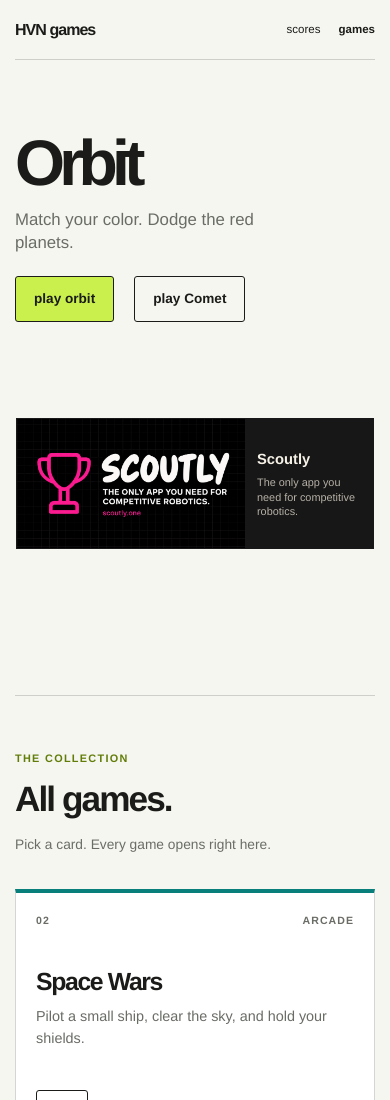
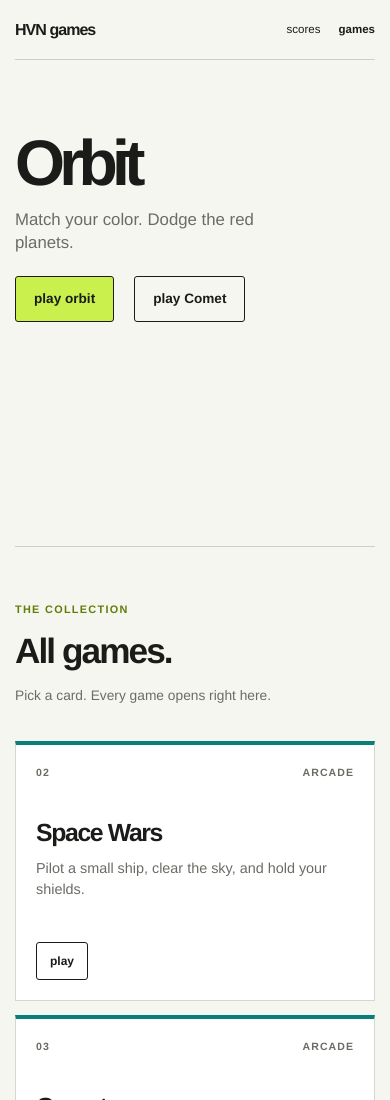
Before and after one commit to henryvn27/hvn-games, a website built with Vite: page site/index.html in a window 390 px wide. Shown: the top 1100 px of the page. Built offline with nearby package versions, Linux system fonts and the light colour scheme.

Commit message:
Remove house ad fallback

```diff
--- a/site/src/ads.js
+++ b/site/src/ads.js
@@ -1,80 +1,5 @@
-const GOOGLE_AD_FALLBACK_DELAY = 8000;
 const GOOGLE_AD_CLIENT = "ca-pub-1123012671033143";
 const GOOGLE_AD_SLOT = "5915584309";
-
-function hasFilledGoogleAd() {
-  const filledSlot = document.querySelector('ins.adsbygoogle[data-ad-status="filled"], [data-ad-status="filled"]');
-  if (filledSlot) return true;
-
-  return [...document.querySelectorAll("iframe")].some((frame) => {
-    const slot = frame.closest("ins.adsbygoogle");
-    if (slot?.dataset.adStatus === "unfilled") return false;
-    const source = frame.getAttribute("src") || "";
-    if (!/googleadservices\.com|doubleclick\.net|googlesyndication\.com/.test(source)) return false;
-    const rect = frame.getBoundingClientRect();
-    const style = window.getComputedStyle(frame);
-    return rect.width > 0 && rect.height > 0 && style.display !== "none" && style.visibility !== "hidden";
-  });
-}
-
-function hasGoogleAdResponse() {
-  return Boolean(document.querySelector('ins.adsbygoogle[data-ad-status="filled"], ins.adsbygoogle[data-ad-status="unfilled"]'));
-}
-
-function hideFallback(preview) {
-  preview.hidden = true;
-  preview.setAttribute("aria-hidden", "true");
-  preview.dataset.adFallback = "hidden";
-}
-
-function showFallback(preview) {
-  if (hasFilledGoogleAd()) return;
-  preview.hidden = false;
-  preview.removeAttribute("aria-hidden");
-  preview.dataset.adFallback = "shown";
-}
-
-export function mountAdPreview() {
-  if (document.querySelector("[data-ad-preview]")) return;
-  const preview = document.createElement("aside");
-  preview.className = "ad-preview";
-  preview.dataset.adPreview = "true";
-  preview.setAttribute("aria-label", "Sponsor message");
-  preview.hidden = true;
-  preview.setAttribute("aria-hidden", "true");
-  preview.innerHTML = `
-    <a class="ad-preview-link" href="https://scoutly.one" target="_blank" rel="noreferrer">
-      <img src="${import.meta.env.BASE_URL}assets/scoutly-house-ad.png" alt="Scoutly: the only app you need for competitive robotics">
-      <span class="ad-preview-caption"><strong>Scoutly</strong><span>The only app you need for competitive robotics.</span></span>
-    </a>
-  `;
-  const anchor = document.querySelector("[data-ad-anchor]");
-  const main = document.querySelector("main");
-  if (anchor) {
-    anchor.insertAdjacentElement("afterend", preview);
-  } else if (main) {
-    main.append(preview);
-  } else {
-    document.body.append(preview);
-  }
-
-  const settle = () => {
-    if (hasFilledGoogleAd()) {
-      hideFallback(preview);
-      return;
-    }
-    if (hasGoogleAdResponse()) showFallback(preview);
-  };
-  const observer = new MutationObserver(settle);
-  observer.observe(document.body, { childList: true, subtree: true, attributes: true, attributeFilter: ["data-ad-status", "src"] });
-  const timeout = window.setTimeout(() => showFallback(preview), GOOGLE_AD_FALLBACK_DELAY);
-  window.__hvnAdFallbackCleanup = () => {
-    observer.disconnect();
-    window.clearTimeout(timeout);
-  };
-  showFallback(preview);
-  settle();
-}
 
 export function mountGoogleAdSlots() {
   const anchors = [...document.querySelectorAll("[data-google-ad-slot]")];
--- a/site/src/main.js
+++ b/site/src/main.js
@@ -1,5 +1,5 @@
 import "./styles.css";
-import { mountAdPreview, mountGoogleAdSlots } from "./ads.js";
+import { mountGoogleAdSlots } from "./ads.js";
 import { createGameTracker, getExperimentAssignment, getLeaderboard, getPlayReport, getPlayerName, recordGalleryView, recordLeaderboardScore, resetPlayReport, setPlayerName } from "./play-intelligence.js";
 import orbitPolicyArtifact from "../../games/phasebound/orbit-policy.json";
 import { renderGameShelf, SHELF_GAMES } from "./shelf.js";
@@ -25,12 +25,10 @@ const LEADERBOARD_GAMES = [
 if (params.get("game")) {
   renderGame().finally(() => {
     mountGoogleAdSlots();
-    mountAdPreview();
   });
 } else {
   renderGallery();
   mountGoogleAdSlots();
-  mountAdPreview();
 }
 
 function renderGallery() {
@@ -51,7 +49,7 @@ function renderGallery() {
       </nav>
     </header>
     <main>
-      <section class="phasebound-home page-width" aria-labelledby="hero-title" data-ad-anchor="after-hero">
+      <section class="phasebound-home page-width" aria-labelledby="hero-title">
         <div class="phasebound-home-copy">
           <h1 id="hero-title">Orbit</h1>
           <p class="phasebound-rule">Match your color. Dodge the red planets.</p>
@@ -521,7 +519,7 @@ async function renderGame() {
         <h1>Orbit</h1>
         <p class="game-blurb">Match your color. Dodge the red planets.</p>
       </div>
-      <section class="game-frame" aria-label="Orbit game" data-ad-anchor="after-game">
+      <section class="game-frame" aria-label="Orbit game">
         <div class="hud" aria-live="polite">
           <div class="hud-group hud-score"><strong id="hud-score">0000</strong><span id="hud-phase" class="hud-phase">phase 1 · steady</span><span id="hud-lives" class="hud-lives" hidden></span></div>
           <div class="phase-control"><button id="phase-switch" class="phase-button" type="button" data-phase="cyan" aria-label="Switch color. Current color: cyan"><span aria-hidden="true"></span></button><span id="hud-streak" class="hud-streak">streak 0</span></div>
--- a/site/src/styles.css
+++ b/site/src/styles.css
@@ -951,38 +951,6 @@ h3 { font-size: clamp(2rem, 3vw, 3rem); margin-bottom: 16px; }
   overflow: hidden;
 }
 .google-ad-slot:has(ins[data-ad-status="unfilled"]) { min-height: 0; height: 0; margin-block: 0; }
-.ad-preview {
-  width: min(728px, calc(100% - 48px));
-  min-height: 90px;
-  margin: 24px auto 34px;
-  overflow: hidden;
-  border: 1px solid var(--line);
-  background: #171717;
-  color: #f7f2e7;
-}
-.ad-preview[hidden] { display: none; }
-.ad-preview-link {
-  display: grid;
-  grid-template-columns: minmax(0, 1fr) 220px;
-  min-height: 90px;
-  color: inherit;
-  text-decoration: none;
-}
-.ad-preview-link:focus-visible { outline: 2px solid #ff2b83; outline-offset: -3px; }
-.ad-preview-link img { display: block; width: 100%; height: 100%; min-height: 90px; object-fit: cover; object-position: center; }
-.ad-preview-caption { display: grid; align-content: center; gap: 5px; padding: 14px 18px; }
-.ad-preview-caption > span:last-child { color: #b6b0a6; }
-.ad-preview-caption strong { color: #f7f2e7; font-size: 1.05rem; font-weight: 700; }
-.ad-preview-caption > span:last-child { font-size: 0.74rem; line-height: 1.35; }
-@media (max-width: 620px) {
-  .ad-preview { width: calc(100% - 32px); min-height: 76px; margin-block: 18px 26px; }
-  .ad-preview-link { grid-template-columns: minmax(0, 1fr) 128px; min-height: 76px; }
-  .ad-preview-link img { min-height: 76px; }
-  .ad-preview-caption { padding: 10px 12px; }
-  .ad-preview-caption strong { font-size: 0.92rem; }
-  .ad-preview-caption > span:last-child { font-size: 0.68rem; }
-}
-
 /* Space Wars is a direct HVN play surface: one field, one compact HUD, no nested site chrome. */
 .game-space-wars {
   --space-ink: #f4f7ff;
```
Also changed, not shown: scripts/smoke.mjs (+4 -4 lines), site/public/privacy.html (+0 -1 lines), site/public/assets/scoutly-house-ad.png (deleted).
